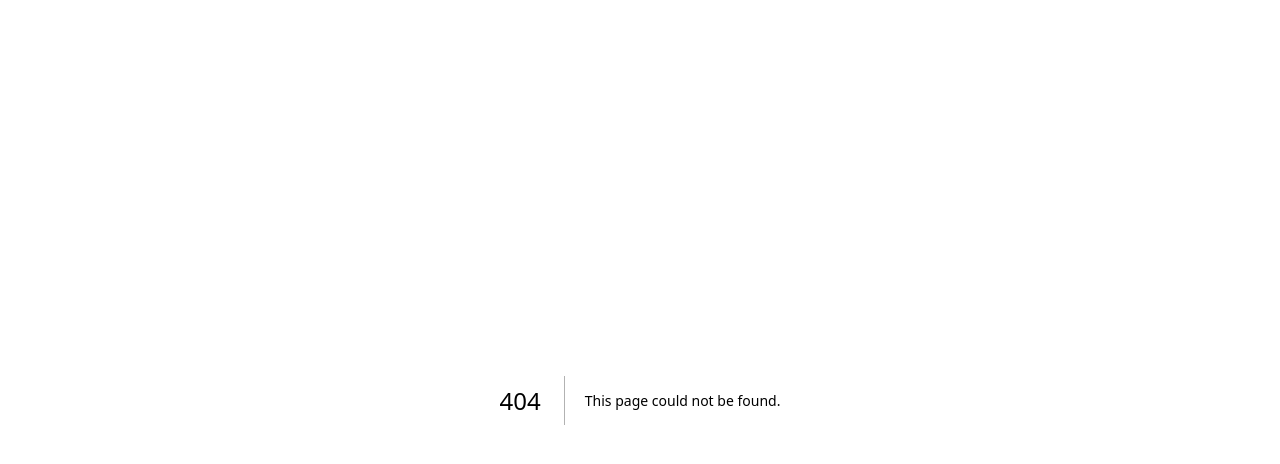
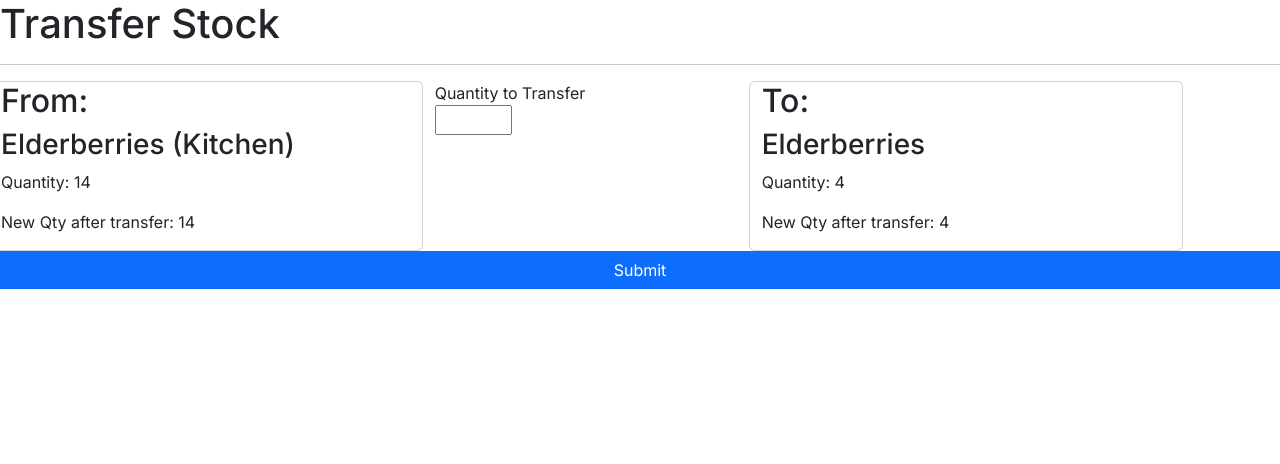
Before and after one commit to kenirwin/moon-bees-inventory, a Next.js app: page /transfer in a window 1280 px wide. Before the commit this address had no page. Shown: the top 464 px of the page. Built offline with nearby package versions, Linux system fonts and the light colour scheme.

Commit message:
transfer at /transfer

```diff
--- /dev/null
+++ b/app/transfer/page.js
@@ -0,0 +1,5 @@
+import TransferForm from '../components/TransferForm'
+
+export default function Transfer () {
+    return <TransferForm></TransferForm>
+}
```
